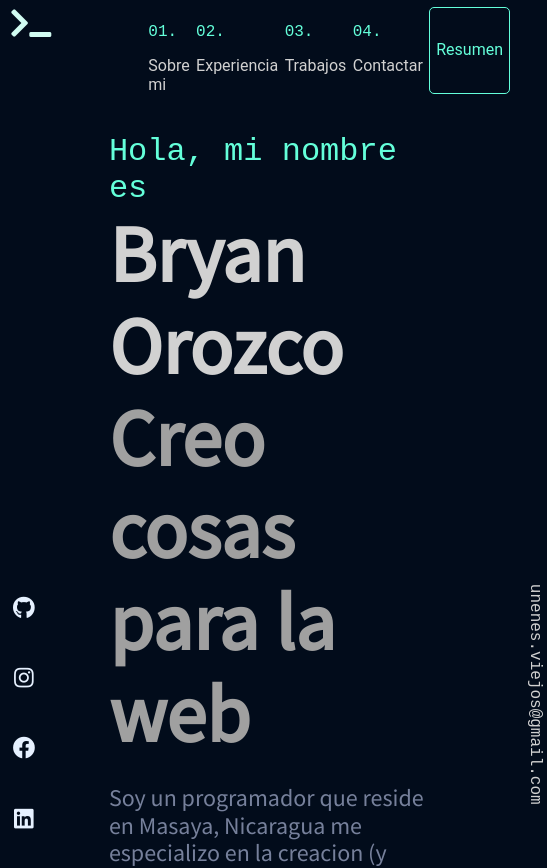
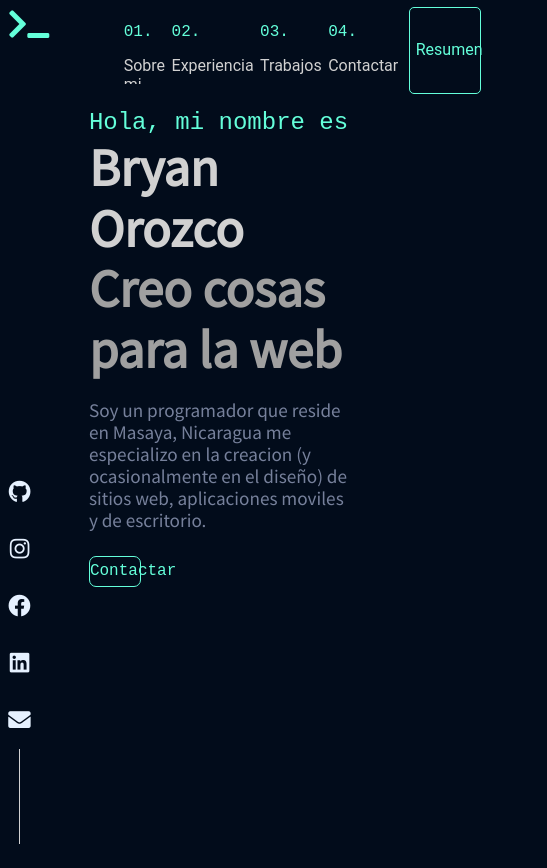
Before and after one commit to BROROZCO/mi-portafolio, an Angular app: page / in a window 390 px wide. Shown: the top 868 px of the page, 547 px wide, since content can reach past the window. After the commit the page ends 844 px from the top, so only its background shows below. Built offline with nearby package versions, Linux system fonts and the light colour scheme.

Commit message:
medio listo el responsive

```diff
--- a/src/app/components/cuerpo/body-centro/body-centro.component.css
+++ b/src/app/components/cuerpo/body-centro/body-centro.component.css
@@ -46,7 +46,7 @@
     padding: 2% 0 2% 0;
     width: 20%;
     text-decoration: none;
-    border-radius: 5px;
+    border-radius: 7px;
     background-color:rgba(0, 0, 0, 0);
     color: #64FFDA;
     border: 1px solid #64FFDA;
@@ -57,3 +57,54 @@
     transition-duration: 0.3s;
     background-color: rgba(32, 133, 109, 0.2) ;
 }
+
+@media (max-width: 960px){
+
+    .name-1{
+        padding: 0;
+        margin: 0;
+        font-family: 'Fira Code', monospace;
+        font-size: 150%;
+        color: #64FFDA;
+    }
+
+    .name-2{
+        padding: 0;
+        margin: 0;
+        font-family: 'Source Sans Pro', sans-serif;
+        font-weight: 1000;
+        font-size: 330%;
+        color: #D1D1D1;
+    }
+
+    .name-3{
+        padding: 0;
+        margin: 0;
+        font-family: 'Source Sans Pro', sans-serif;
+        font-weight: 1000;
+        font-size: 330%;
+        color: #A0A0A0;
+    }
+    .aboutme{
+        margin: 2% 0 0 0;
+        color: rgba(168, 178, 209, 0.7);
+        font-family: 'Source Sans Pro', sans-serif;
+        font-size: 120%;
+    }
+
+    .button_{
+        /* Arriba | Derecha | Abajo | Izquierda */
+       font-family: 'Fira Code', monospace;
+       font-size: 100%;
+       transition-duration: 0.5s;
+       margin: 2% 0 0 0;
+       padding: 2% 0 2% 0;
+       width: 20%;
+       text-decoration: none;
+       border-radius: 7px;
+       background-color:rgba(0, 0, 0, 0);
+       color: #64FFDA;
+       border: 1px solid #64FFDA;
+   }
+
+}
--- a/src/app/components/navbar/navbar.component.css
+++ b/src/app/components/navbar/navbar.component.css
@@ -59,3 +59,45 @@
     transition-duration: 0.3s;
     background-color: rgba(32, 133, 109, 0.2);
 }
+
+
+@media (max-width: 960px)
+{
+    .contenedor{
+        display: grid;
+        grid-template-columns: 30% 1fr;
+        grid-template-rows: 1fr;
+        font-family: 'Roboto', sans-serif;
+    }
+
+    .logo{
+        transition-duration: 0.3s;
+        color: #64FFDA;
+        /* Arriba | Derecha | Abajo | Izquierda */
+        padding: 0% 0 0 0%;
+        margin: 3% 0 0 2%;
+        font-size: 100%;
+    }
+
+}
+
+@media (max-width: 1280px)
+{
+    .button_{
+        transition-duration: 0.5s;
+        width: 90%;
+        text-decoration: none;
+        border-radius: 5px;
+        background-color:rgba(0, 0, 0, 0);
+        color: #64FFDA;
+        border: 1px solid #64FFDA;
+    }
+
+    .logo{
+        transition-duration: 0.3s;
+        color: #64FFDA;
+        /* Arriba | Derecha | Abajo | Izquierda */
+        padding: 3% 0 0 6%;
+        font-size: 200%;
+    }
+}
--- a/src/app/components/slider-izquierdo/slider-i/slider-i.component.css
+++ b/src/app/components/slider-izquierdo/slider-i/slider-i.component.css
@@ -56,3 +56,41 @@ html{
     margin-left: -30%;
      */
 }
+
+@media (max-width: 960px)
+{
+    .contenedor-asaid-izquierdo{
+        display: none;
+        min-height: 100%;
+        grid-template-columns: 1fr;
+        grid-template-rows: 70% 30%;
+        justify-items: center;
+        align-items: center;
+        text-align: center;
+        font-family: 'Fira Code', monospace;
+    }
+}
+
+@media (max-width: 1280px)
+{
+    .correo{
+        display: flex;
+        align-items: center;
+        justify-content: center;
+        font-size: 93%;
+        transform: rotate(90deg);
+        margin-bottom: -165%;
+        height: 8%;
+        margin-left: -15%;
+    }
+
+    .Line-imagen{
+        display: flex;
+        align-items: center;
+        justify-content: center;
+        height: 100%;
+        width: 1px;
+        margin-left: -15%;
+    }
+
+}
--- a/src/app/components/slider-izquierdo/slider-i/slider-i.component.html
+++ b/src/app/components/slider-izquierdo/slider-i/slider-i.component.html
@@ -1,6 +1,5 @@
 <div class="contenedor-asaid-izquierdo">
     <div class="correo"><a class="letras" href="#">unenes.viejos@gmail.com</a></div>
-
     <!-- Iimagen de la linea -->
     <img class="Line-imagen" src="../../../../assets/imagenes/Linea-contac.png">
 
```
